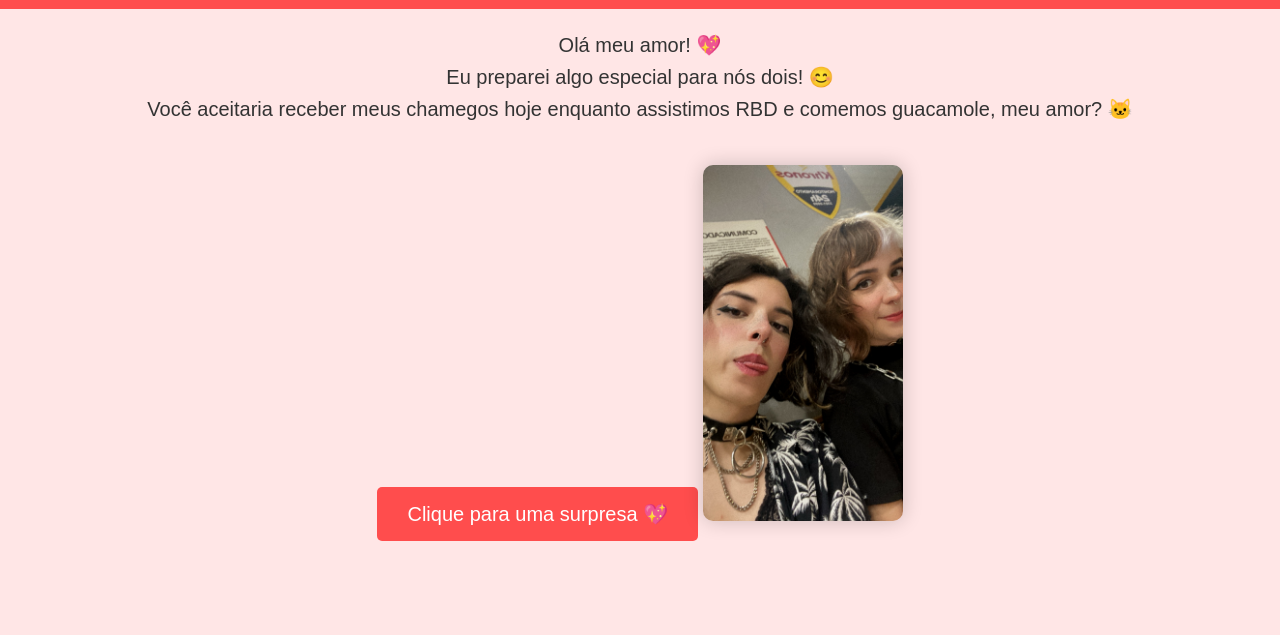
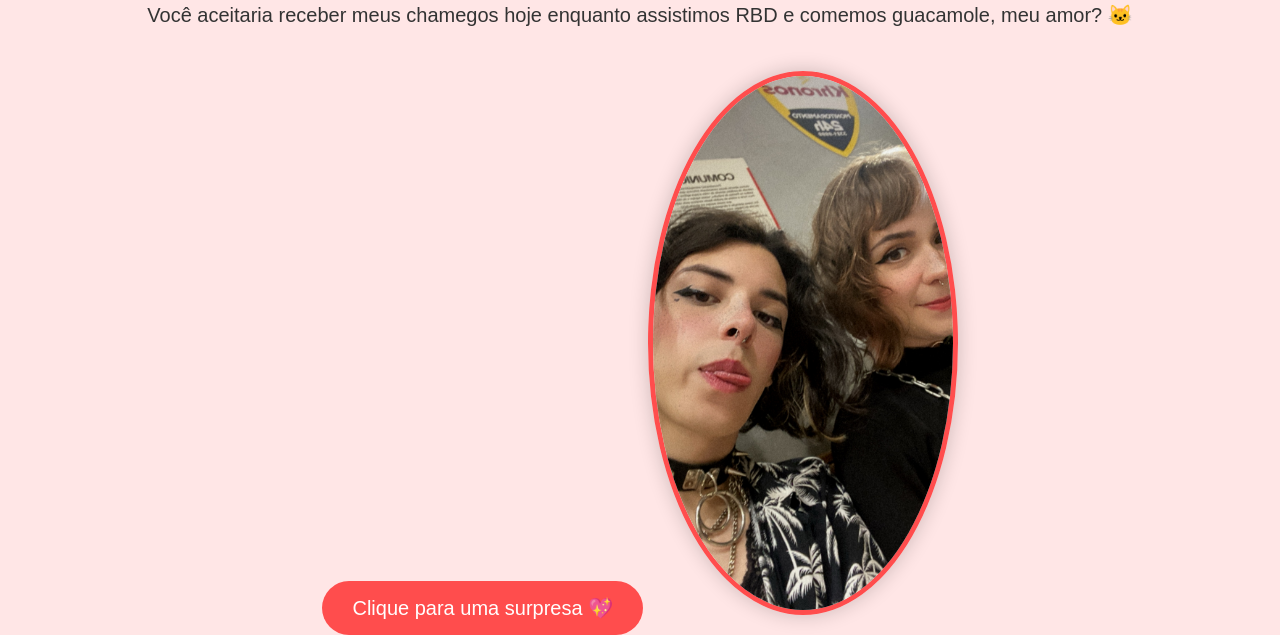
Before and after one commit to adrian48z/futuro-site, a plain HTML site: page index.html in a window 1280 px wide. Shown: the part 183-818 px from the top of the page. Drawn offline with Linux system fonts and the light colour scheme.

Commit message:
Update index.html

```diff
--- a/index.html
+++ b/index.html
@@ -35,15 +35,18 @@
             margin-bottom: 20px;
         }
         img {
-            max-width: 200px;
+            max-width: 300px;
             height: auto;
             margin-top: 20px;
-            border-radius: 10px;
+            border-radius: 50%;
+            border: 5px solid #ff4d4d; /* Vermelho mais escuro */
             box-shadow: 0 0 20px rgba(0, 0, 0, 0.2);
         }
         .textinho {
-            margin-top: 10px;
+            margin-top: 20px;
             font-size: 18px;
+            font-style: italic;
+            color: #ff4d4d; /* Vermelho mais escuro */
         }
         button {
             background-color: #ff4d4d; /* Vermelho mais escuro */
@@ -51,7 +54,7 @@
             padding: 15px 30px;
             font-size: 20px;
             border: none;
-            border-radius: 5px;
+            border-radius: 30px;
             cursor: pointer;
             transition: background-color 0.3s ease;
             outline: none;
```
